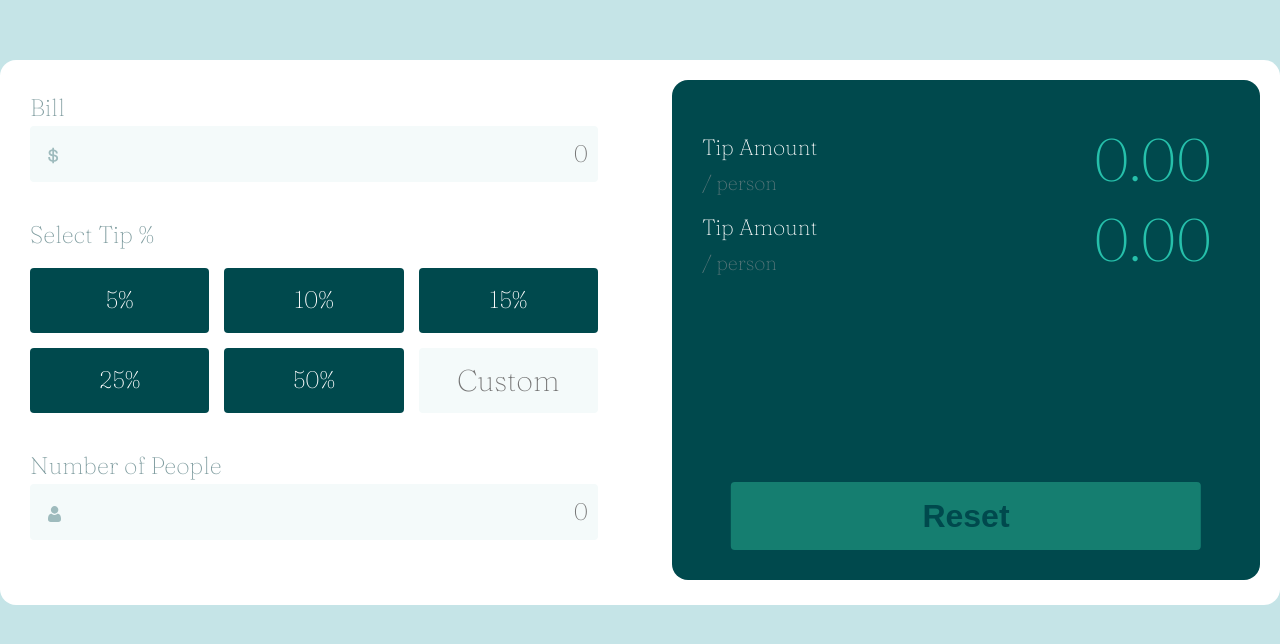
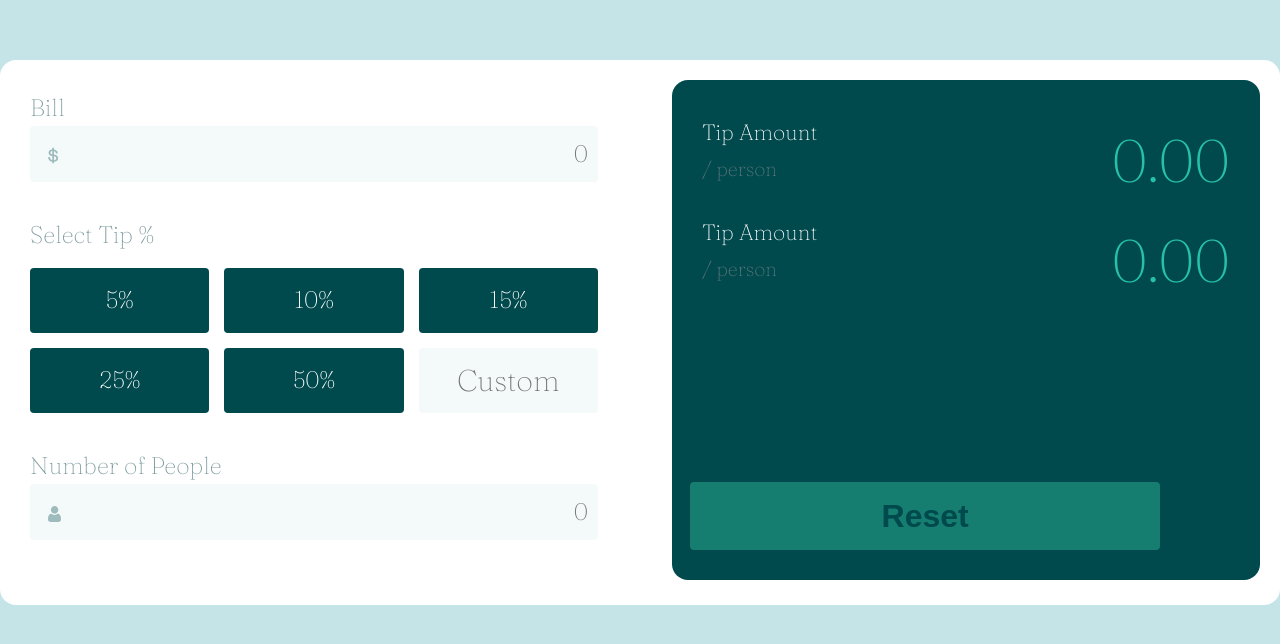
Before and after one commit to JorgeFrontEnd/frontEndMentorChallenges, a plain HTML site: page tip-calculator-app-main/index.html in a window 1280 px wide. Shown: the part 268-912 px from the top of the page. Drawn offline with nearby package versions, Linux system fonts and the light colour scheme; a web font is replaced by a local one.

Commit message:
mini update

```diff
--- a/tip-calculator-app-main/assets/_script/app.js
+++ b/tip-calculator-app-main/assets/_script/app.js
@@ -57,10 +57,8 @@ function customValue() {
 
 customValue();
 $("#bill_input").on("click change keyup paste", function () {
-    console.log(bill_input.value.length);
 
     if(bill_input.value.length >= 10){
-        // var fontsize = root.style.setProperty('--fontsize','30px');
         $(".result-amount").css("font-size","30px");
     }
     if (button_value_compressed != undefined && lastClickedElement.classList.contains('button-calc')) {
--- a/tip-calculator-app-main/assets/scss/app.scss
+++ b/tip-calculator-app-main/assets/scss/app.scss
@@ -128,7 +128,10 @@ body {
     border-radius: 16px;
 
     .row.amount{
-        position: relative;
+        display: flex;
+        flex-direction: row;
+        align-items: center;
+        height: 100px;
     }
 }
 
@@ -148,29 +151,18 @@ body {
 }
 
 #main .tip-calculator .result-container .result-amount{
-    position: absolute;
-    top: calc(50% - 15px);
-    right: 30px;
+    display: flex;
+    justify-content: flex-end;
+    align-items: center;
+    font-size: 60px;
     font-family: 'Fraunces', serif;
-    font-size: 20px;
     color: variables.$secondary-green;
-    display: flex;
-    flex-direction: row;
-    justify-content: flex-end;
     overflow-x: hidden;
+
 }
 
-@media(min-width:767px){
-    #main .tip-calculator .result-container .result-amount{
-        font-size: 60px;
-        position: absolute;
-        top: calc(50% - var(--fontsize));
-    }
-}
 #main .tip-calculator .result-container .button-reset{
     position: absolute;
-    left: 50%;
-    transform: translateX(-50%);
     bottom: 30px;
     width: 80%;
     padding: 10px;
--- a/tip-calculator-app-main/index.html
+++ b/tip-calculator-app-main/index.html
@@ -69,7 +69,7 @@
         </div>
         <div class="col-12 col-md-6">
           <div class="result-container">
-            <div class="row amount mt-4">
+            <div class="row amount">
               <div class="col-4">
                 <div class="result-title">
                   <h5> Tip Amount </h5>
```
Also changed, not shown: tip-calculator-app-main/assets/css/app.css, 1 other file.
